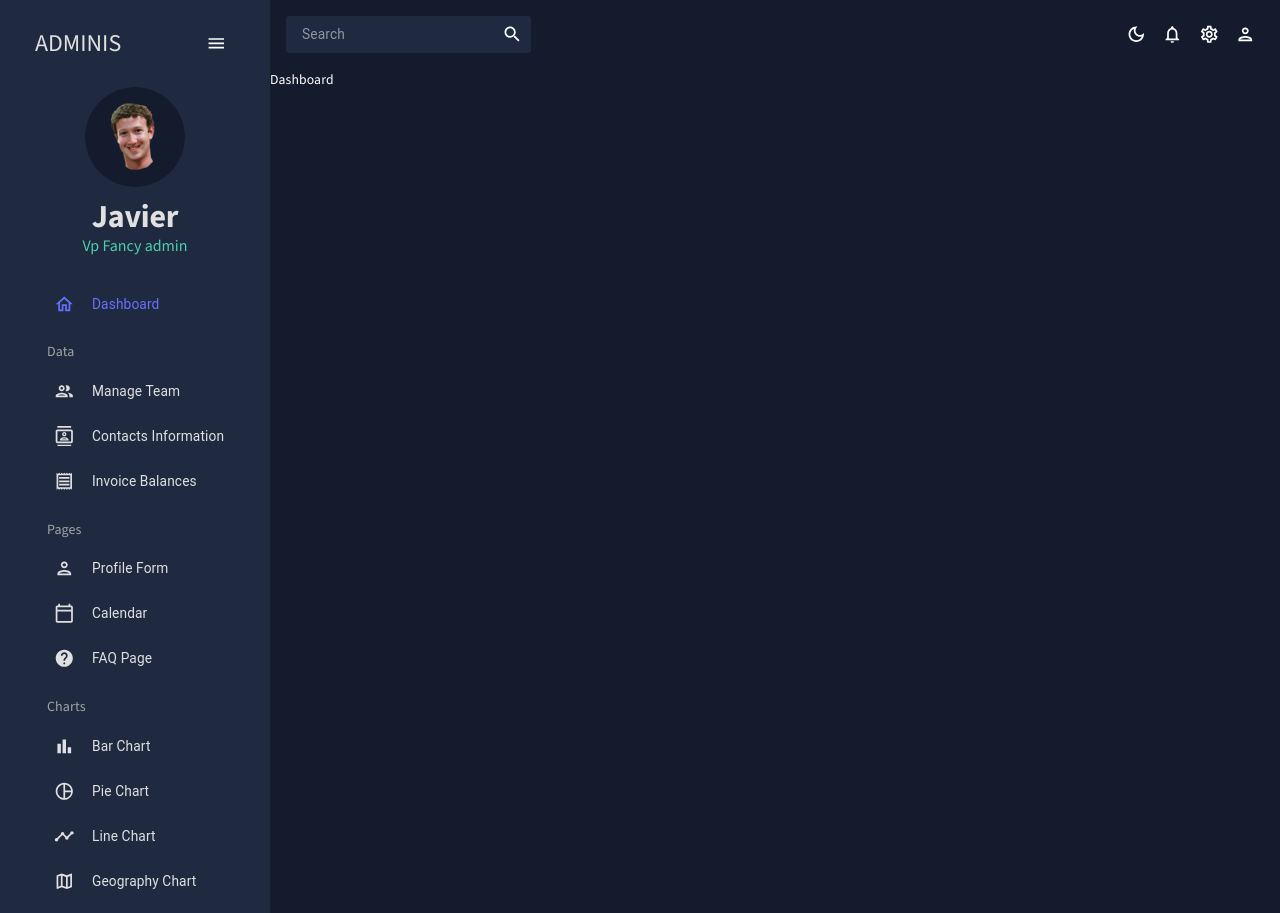
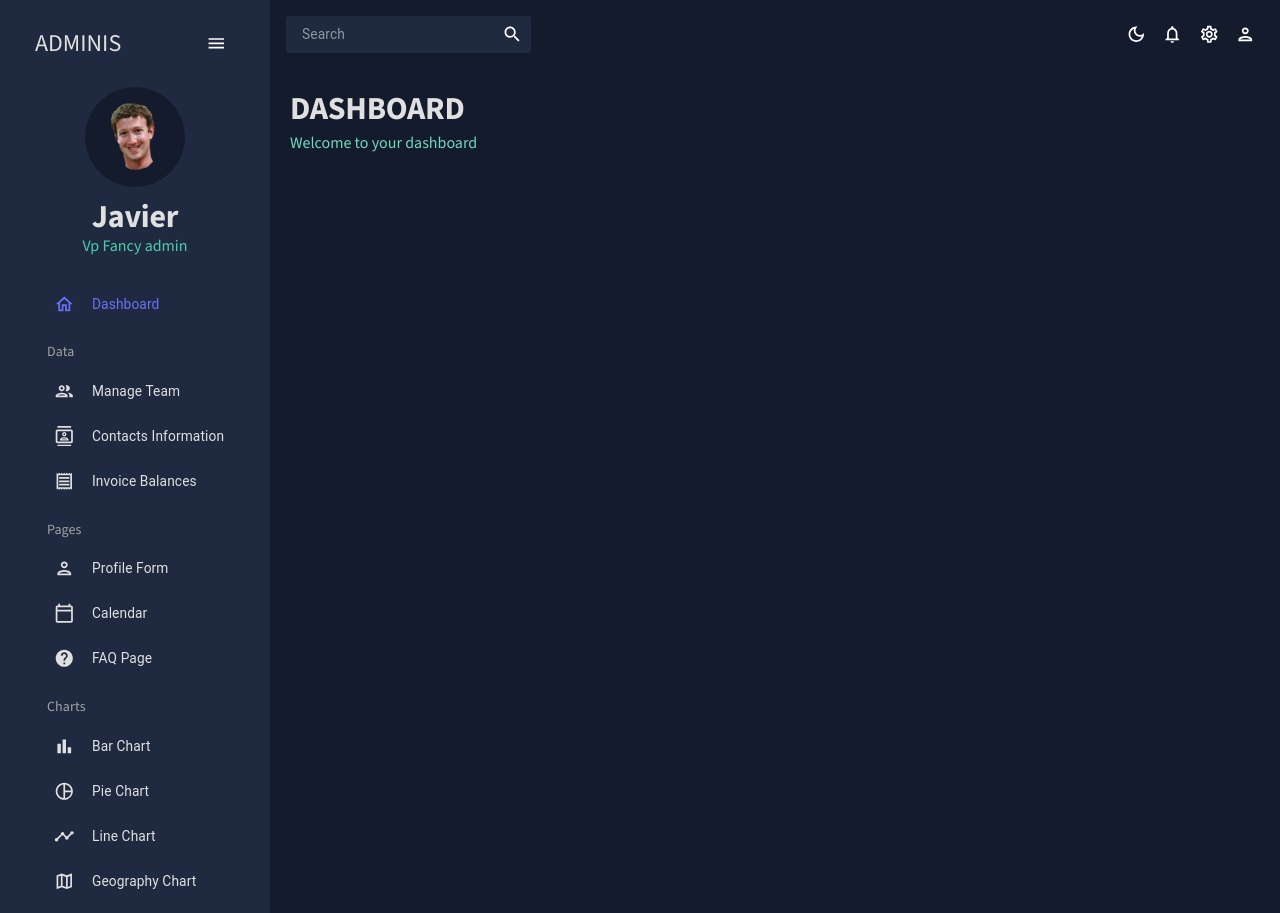
Before and after one commit to Jalch0/ControlBet-App, a React (Vite) app: page / in a window 1280 px wide. Built offline with nearby package versions, Linux system fonts and the light colour scheme.

Commit message:
Header.jsx component added

```diff
--- a/src/components/Header.jsx
+++ b/src/components/Header.jsx
@@ -0,0 +1,24 @@
+import { Typography, Box, useTheme } from '@mui/material'
+import { tokens } from "../theme"
+
+const Header = ({ title, subtitle }) =>  {
+    const theme = useTheme();
+    const colors = tokens(theme.palette.mode);
+    return <Box mb="30px">
+        <Typography
+        variant="h2"
+        color={colors.grey[100]}
+        fontWeight="bold"
+        sx={{ mb: "5px"}}
+        >
+            {title}
+        </Typography>
+        <Typography
+        variant="h5"
+        color={colors.greenAccent[400]}
+        >{subtitle}</Typography>
+
+    </Box>
+}
+
+export default Header
--- a/src/scenes/dashboard/index.jsx
+++ b/src/scenes/dashboard/index.jsx
@@ -1,5 +1,14 @@
+import { Box } from "@mui/material";
+import Header from "../../components/Header"
+
+
+
 const Dashboard = () => {
-    return <div>Dashboard</div>
+    return <Box m="20px">
+        <Box display="flex" justifyContent="space-between" alignItems="center">
+            <Header title="DASHBOARD" subtitle="Welcome to your dashboard"/>
+        </Box>
+    </Box>
 }
 
 export default Dashboard;
```
